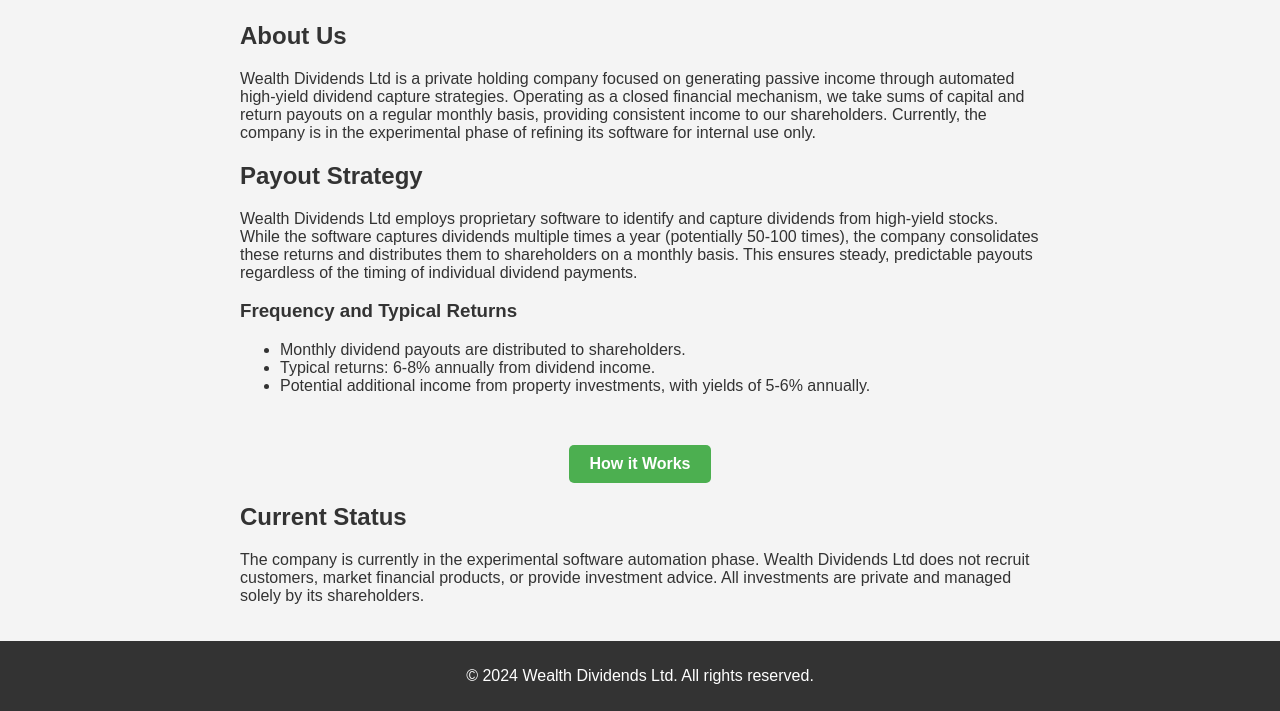
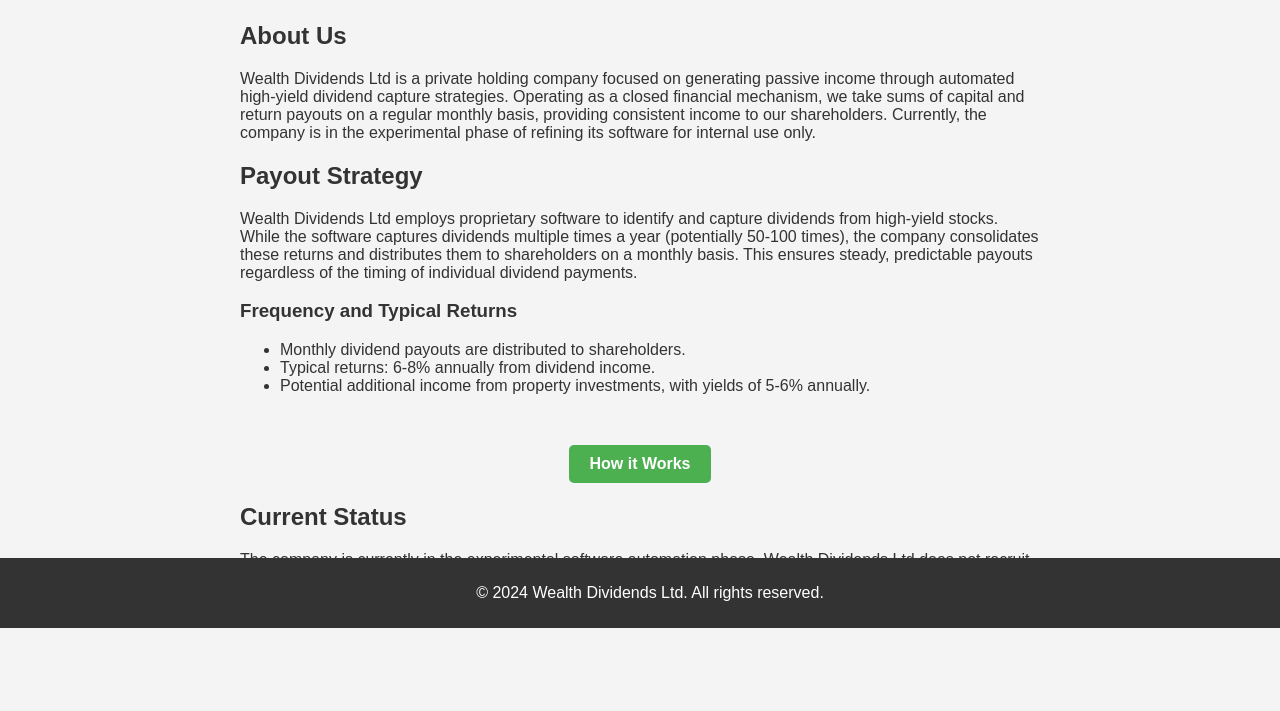
Before and after one commit to error265/error265.github.io, a plain HTML site: page index.html in a window 1280 px wide. Shown: the part 172-883 px from the top of the page. After the commit the page ends 813 px from the top, so only its background shows below. Drawn offline with Linux system fonts and the light colour scheme.

Commit message:
Update index.html

```diff
--- a/index.html
+++ b/index.html
@@ -31,8 +31,10 @@
             color: white;
             text-align: center;
             padding: 10px;
+            position: fixed;
+            bottom: 0px;
+            width: 100vw;
         }
-
         /* Button styles */
         .button {
             display: inline-block;
```
